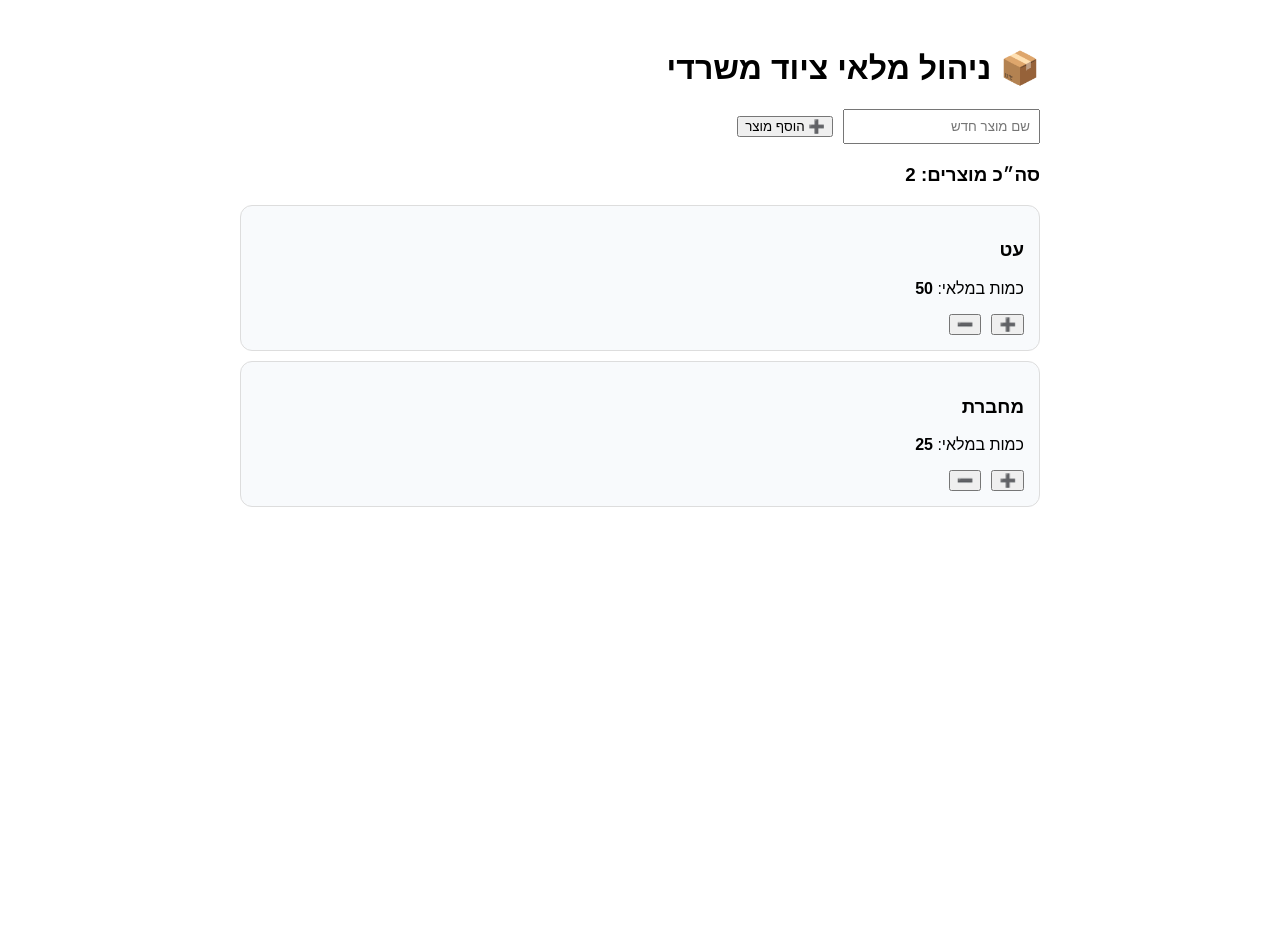
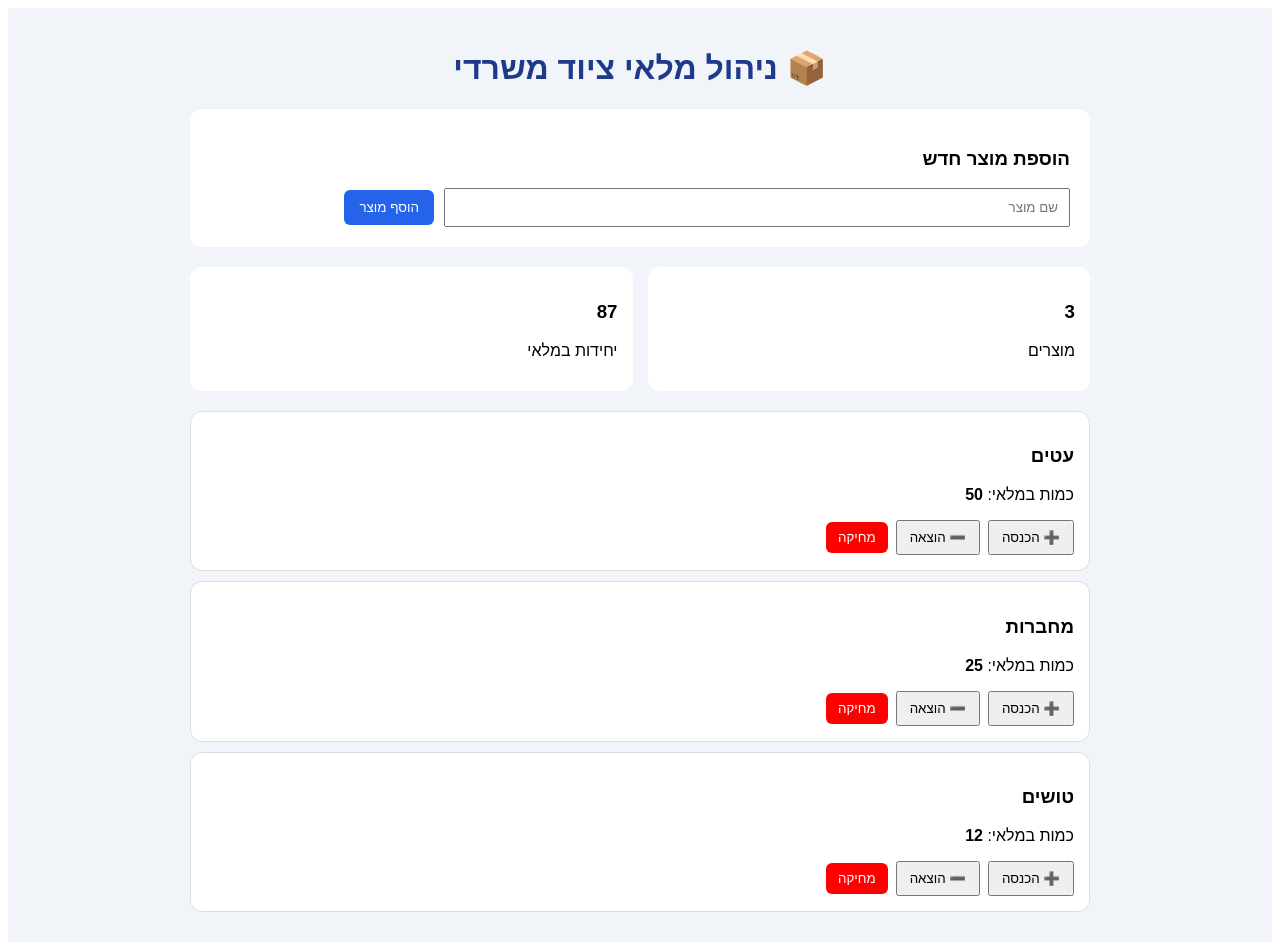
Before and after one commit to YarinAr55/office-inventory-v2, a React (Vite) app: page / in a window 1280 px wide. Before the commit the page ends 800 px from the top, so only its background shows below. Built offline with nearby package versions, Linux system fonts and the light colour scheme.

Commit message:
Refactor product management in App component

```diff
--- a/src/App.jsx
+++ b/src/App.jsx
@@ -2,25 +2,26 @@ import { useState } from "react";
 
 export default function App() {
   const [products, setProducts] = useState([
-    { id: 1, name: "עט", qty: 50 },
-    { id: 2, name: "מחברת", qty: 25 }
+    { id: 1, name: "עטים", qty: 50 },
+    { id: 2, name: "מחברות", qty: 25 },
+    { id: 3, name: "טושים", qty: 12 },
   ]);
 
-  const [name, setName] = useState("");
+  const [productName, setProductName] = useState("");
 
   function addProduct() {
-    if (!name.trim()) return;
+    if (!productName.trim()) return;
 
     setProducts([
       ...products,
       {
         id: Date.now(),
-        name,
+        name: productName,
         qty: 0,
       },
     ]);
 
-    setName("");
+    setProductName("");
   }
 
   function addStock(id) {
@@ -34,71 +35,182 @@ export default function App() {
   function removeStock(id) {
     setProducts(
       products.map((p) =>
-        p.id === id && p.qty > 0
-          ? { ...p, qty: p.qty - 1 }
+        p.id === id
+          ? { ...p, qty: Math.max(0, p.qty - 1) }
           : p
       )
     );
   }
 
+  function deleteProduct(id) {
+    setProducts(products.filter((p) => p.id !== id));
+  }
+
+  const totalStock = products.reduce(
+    (sum, p) => sum + p.qty,
+    0
+  );
+
   return (
     <div
       dir="rtl"
       style={{
-        padding: 20,
+        background: "#f1f5f9",
+        minHeight: "100vh",
+        padding: "20px",
         fontFamily: "Arial",
-        maxWidth: 800,
-        margin: "auto",
       }}
     >
-      <h1>📦 ניהול מלאי ציוד משרדי</h1>
+      <div
+        style={{
+          maxWidth: "900px",
+          margin: "0 auto",
+        }}
+      >
+        <h1
+          style={{
+            color: "#1e3a8a",
+            textAlign: "center",
+          }}
+        >
+          📦 ניהול מלאי ציוד משרדי
+        </h1>
 
-      <div style={{ marginBottom: 20 }}>
+        <div
+          style={{
+            background: "white",
+            padding: "20px",
+            borderRadius: "12px",
+            marginBottom: "20px",
+          }}
+        >
+          <h3>הוספת מוצר חדש</h3>
+
           <input
-          value={name}
-          onChange={(e) => setName(e.target.value)}
-          placeholder="שם מוצר חדש"
-          style={{ padding: 8, marginLeft: 10 }}
+            value={productName}
+            onChange={(e) =>
+              setProductName(e.target.value)
+            }
+            placeholder="שם מוצר"
+            style={{
+              padding: "10px",
+              width: "70%",
+              marginLeft: "10px",
+            }}
           />
 
-        <button onClick={addProduct}>
-          ➕ הוסף מוצר
+          <button
+            onClick={addProduct}
+            style={{
+              padding: "10px 15px",
+              background: "#2563eb",
+              color: "white",
+              border: "none",
+              borderRadius: "6px",
+              cursor: "pointer",
+            }}
+          >
+            הוסף מוצר
           </button>
         </div>
 
-      <h3>סה״כ מוצרים: {products.length}</h3>
+        <div
+          style={{
+            display: "flex",
+            gap: "15px",
+            marginBottom: "20px",
+          }}
+        >
+          <div
+            style={{
+              background: "white",
+              padding: "15px",
+              borderRadius: "12px",
+              flex: 1,
+            }}
+          >
+            <h3>{products.length}</h3>
+            <p>מוצרים</p>
+          </div>
+
+          <div
+            style={{
+              background: "white",
+              padding: "15px",
+              borderRadius: "12px",
+              flex: 1,
+            }}
+          >
+            <h3>{totalStock}</h3>
+            <p>יחידות במלאי</p>
+          </div>
+        </div>
 
         {products.map((product) => (
           <div
             key={product.id}
             style={{
-            border: "1px solid #ddd",
-            borderRadius: 12,
-            padding: 15,
-            marginBottom: 10,
-            background: "#f8fafc",
+              background: "white",
+              padding: "15px",
+              borderRadius: "12px",
+              marginBottom: "10px",
+              border:
+                product.qty < 5
+                  ? "2px solid red"
+                  : "1px solid #ddd",
             }}
           >
             <h3>{product.name}</h3>
 
             <p>
-            כמות במלאי: <b>{product.qty}</b>
+              כמות במלאי:
+              <strong>
+                {" "}
+                {product.qty}
+              </strong>
             </p>
 
             <button
-            onClick={() => addStock(product.id)}
-            style={{ marginLeft: 10 }}
+              onClick={() =>
+                addStock(product.id)
+              }
+              style={{
+                marginLeft: "8px",
+                padding: "8px 12px",
+              }}
             >
-            ➕
+              ➕ הכנסה
             </button>
 
             <button
-            onClick={() => removeStock(product.id)}
+              onClick={() =>
+                removeStock(product.id)
+              }
+              style={{
+                marginLeft: "8px",
+                padding: "8px 12px",
+              }}
             >
-            ➖
+              ➖ הוצאה
+            </button>
+
+            <button
+              onClick={() =>
+                deleteProduct(product.id)
+              }
+              style={{
+                background: "red",
+                color: "white",
+                border: "none",
+                padding: "8px 12px",
+                borderRadius: "6px",
+              }}
+            >
+              מחיקה
             </button>
           </div>
         ))}
       </div>
+    </div>
   );
 }
```
Lines whose indentation alone changed are shown as unchanged.
